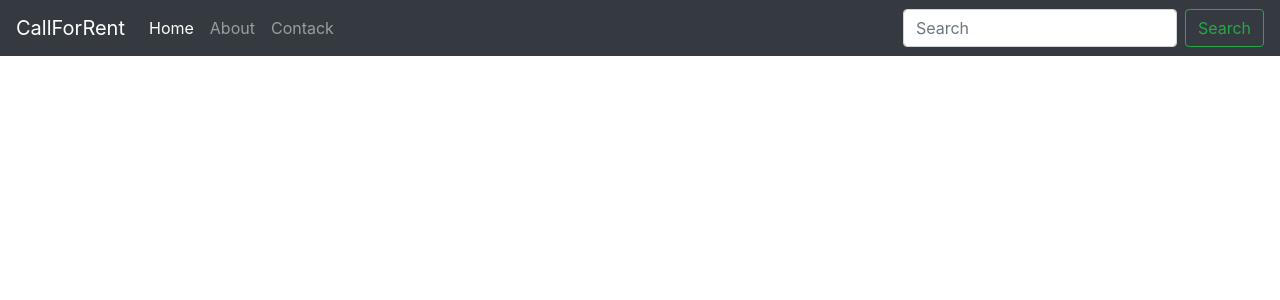
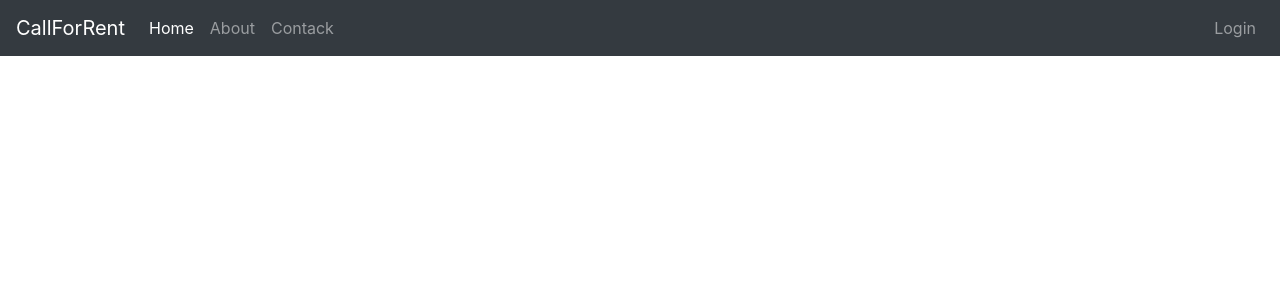
Before and after one commit to bdafahim/CallForRent, a Django app: page / in a window 1280 px wide. Shown: the top 300 px of the page. Run offline with Django 3.2, Linux system fonts and the light colour scheme; some libraries are stand-ins or nearby versions.

Commit message:
base.html updated

```diff
--- a/home/templates/home/base.html
+++ b/home/templates/home/base.html
@@ -64,11 +64,18 @@
         <a class="nav-link" href="#">Contack</a>
       </li>
     </ul>
-    <form class="form-inline my-2 my-lg-0">
-      <input class="form-control mr-sm-2" type="search" placeholder="Search" aria-label="Search">
-      <button class="btn btn-outline-success my-2 my-sm-0" type="submit">Search</button>
-    </form>
+      <ul class="navbar-nav ml-auto">
+      <li class="nav-item">
+        <a class="nav-link" href="#">Login</a>
+      </li>
+    </ul>
+{#    <form class="form-inline my-2 my-lg-0">#}
+{#      <input class="form-control mr-sm-2" type="search" placeholder="Search" aria-label="Search">#}
+{#      <button class="btn btn-outline-success my-2 my-sm-0" type="submit">Search</button>#}
+{#    </form>#}
   </div>
+
+
 </nav>
 
 </body>
```
Also changed, not shown: CallForRent/settings.py (+12 -2 lines).
